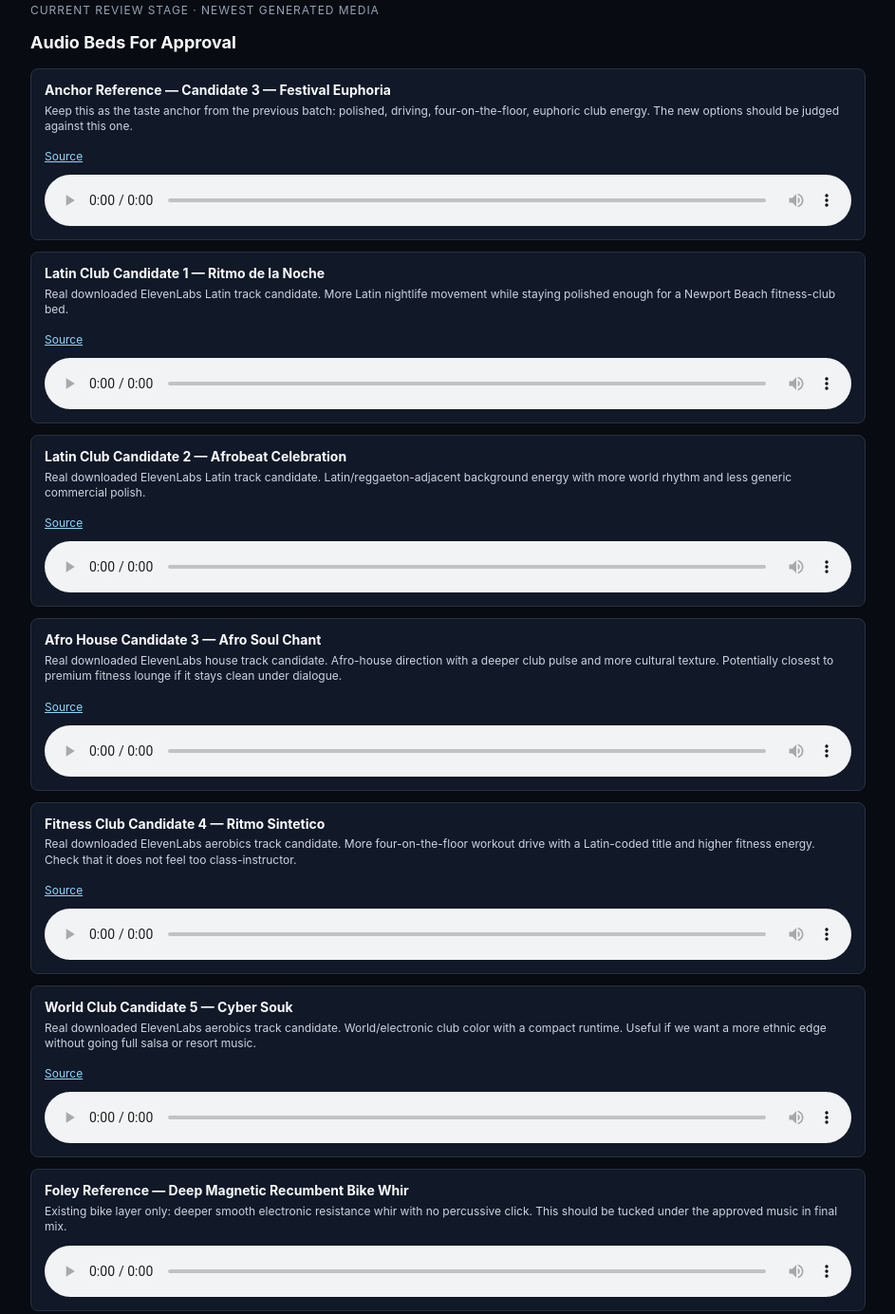
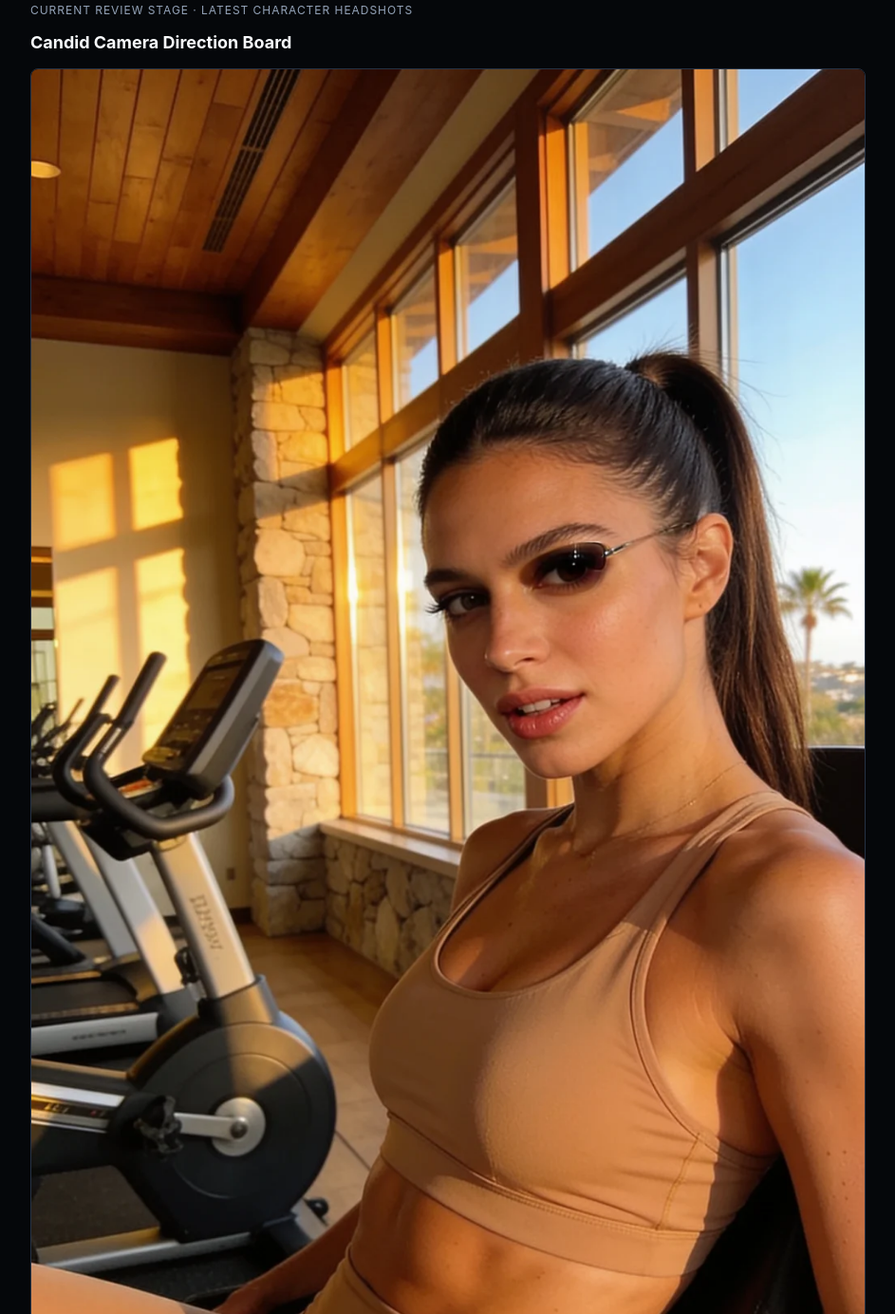
Before and after one commit to jacobjharman-create/pds-flows-workbench, a website: page index.html in a window 1280 px wide. Shown: the part 26-1410 px from the top of the page at 95% size, without its empty margins (168-1111 px from the left). Drawn offline with Linux system fonts and the light colour scheme.

Commit message:
Publish headshot review stage

```diff
--- a/index.html
+++ b/index.html
@@ -38,71 +38,24 @@
 </head>
 <body>
   <main>
-    <section class="audio-review" aria-label="Audio beds for approval">
-      <div class="stage-label">Current review stage · newest generated media</div>
-      <h1>Audio Beds For Approval</h1>
+    <section class="shot-review" aria-label="Candid camera direction board">
+      <div class="stage-label">Current review stage · latest character headshots</div>
+      <h1>Candid Camera Direction Board</h1>
 
-<section class="audio-bed">
+<section class="shot-card">
+  <img src="ref-character-a-brunette-0-img.webp" alt="Character A Lock — Curious Mom" loading="lazy">
   <div>
-    <strong>Anchor Reference — Candidate 3 — Festival Euphoria</strong>
-    <p>Keep this as the taste anchor from the previous batch: polished, driving, four-on-the-floor, euphoric club energy. The new options should be judged against this one.</p>
-    <a href="https://elevenlabs.io/music/dance" rel="noreferrer">Source</a>
+    <strong>Character A Lock — Curious Mom</strong>
+    <p>Use this exact brunette character identity across every Character A shot: same face, brunette ponytail, same body type, same age range, same upscale activewear direction, no sunglasses, no eyewear, no wardrobe changes.</p>
   </div>
-  <audio controls preload="metadata" src="music-candidate-festival-euphoria.mp3"></audio>
 </section>
 
-<section class="audio-bed">
+<section class="shot-card">
+  <img src="ref-character-b-blonde-0-img.webp" alt="Character B Lock — Meal Prep Revolution Mom" loading="lazy">
   <div>
-    <strong>Latin Club Candidate 1 — Ritmo de la Noche</strong>
-    <p>Real downloaded ElevenLabs Latin track candidate. More Latin nightlife movement while staying polished enough for a Newport Beach fitness-club bed.</p>
-    <a href="https://elevenlabs.io/music/latin" rel="noreferrer">Source</a>
+    <strong>Character B Lock — Meal Prep Revolution Mom</strong>
+    <p>Use this exact blonde character identity across every Character B shot: same face, blonde beach-wave hair, same body type, same age range, same upscale activewear direction, no sunglasses, no eyewear, no wardrobe changes.</p>
   </div>
-  <audio controls preload="metadata" src="music-candidate-ritmo-de-la-noche.mp3"></audio>
-</section>
-
-<section class="audio-bed">
-  <div>
-    <strong>Latin Club Candidate 2 — Afrobeat Celebration</strong>
-    <p>Real downloaded ElevenLabs Latin track candidate. Latin/reggaeton-adjacent background energy with more world rhythm and less generic commercial polish.</p>
-    <a href="https://elevenlabs.io/music/latin" rel="noreferrer">Source</a>
-  </div>
-  <audio controls preload="metadata" src="music-candidate-afrobeat-celebration.mp3"></audio>
-</section>
-
-<section class="audio-bed">
-  <div>
-    <strong>Afro House Candidate 3 — Afro Soul Chant</strong>
-    <p>Real downloaded ElevenLabs house track candidate. Afro-house direction with a deeper club pulse and more cultural texture. Potentially closest to premium fitness lounge if it stays clean under dialogue.</p>
-    <a href="https://elevenlabs.io/music/house" rel="noreferrer">Source</a>
-  </div>
-  <audio controls preload="metadata" src="music-candidate-afro-soul-chant.mp3"></audio>
-</section>
-
-<section class="audio-bed">
-  <div>
-    <strong>Fitness Club Candidate 4 — Ritmo Sintetico</strong>
-    <p>Real downloaded ElevenLabs aerobics track candidate. More four-on-the-floor workout drive with a Latin-coded title and higher fitness energy. Check that it does not feel too class-instructor.</p>
-    <a href="https://elevenlabs.io/music/aerobics" rel="noreferrer">Source</a>
-  </div>
-  <audio controls preload="metadata" src="music-candidate-ritmo-sintetico.mp3"></audio>
-</section>
-
-<section class="audio-bed">
-  <div>
-    <strong>World Club Candidate 5 — Cyber Souk</strong>
-    <p>Real downloaded ElevenLabs aerobics track candidate. World/electronic club color with a compact runtime. Useful if we want a more ethnic edge without going full salsa or resort music.</p>
-    <a href="https://elevenlabs.io/music/aerobics" rel="noreferrer">Source</a>
-  </div>
-  <audio controls preload="metadata" src="music-candidate-cyber-souk.mp3"></audio>
-</section>
-
-<section class="audio-bed">
-  <div>
-    <strong>Foley Reference — Deep Magnetic Recumbent Bike Whir</strong>
-    <p>Existing bike layer only: deeper smooth electronic resistance whir with no percussive click. This should be tucked under the approved music in final mix.</p>
-
-  </div>
-  <audio controls preload="metadata" src="recumbent-bike-machinery-bed-preview-0-audio.mp3"></audio>
 </section>
     </section>
   </main>
--- a/review-stage.json
+++ b/review-stage.json
@@ -1,5 +1,5 @@
 {
-  "currentStage": "audio",
-  "label": "Current review stage · newest generated media",
+  "currentStage": "photo",
+  "label": "Current review stage · latest character headshots",
   "onlyCurrentStage": true
 }
```
Also changed, not shown: production-locks.json (added, +18 -0 lines), shot-direction-board.json (+0 -13 lines).
